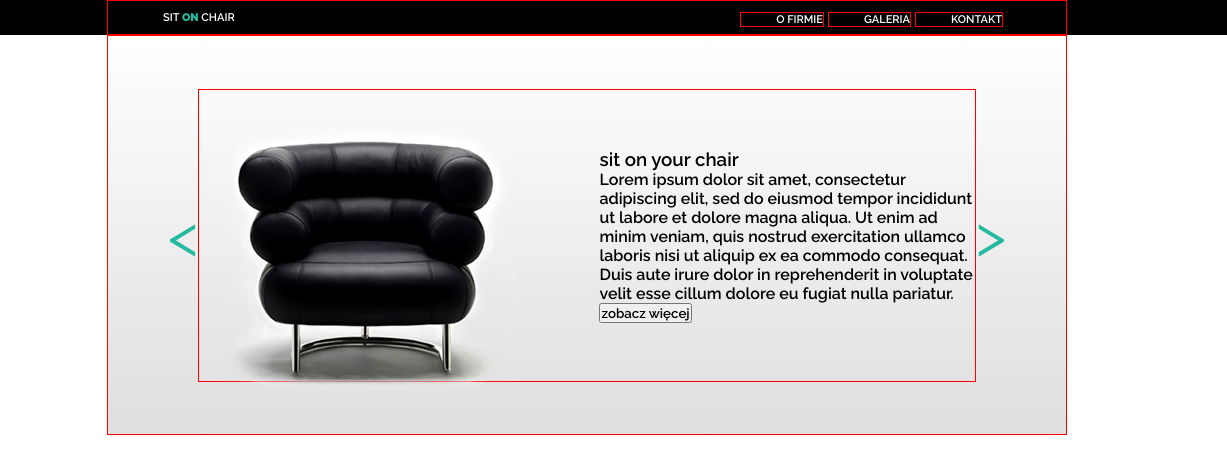
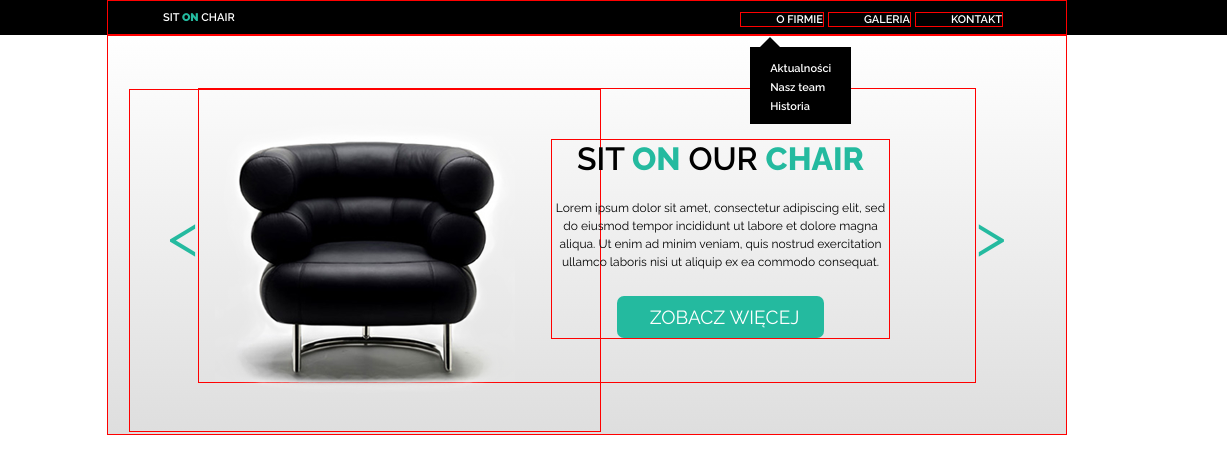
Before and after one commit to wmasicz/CodersLab-Workshop, a plain HTML site: page index.html in a window 1280 px wide. Shown: the top 451 px of the page, 53-1280 px from the left. Drawn offline with Linux system fonts and the light colour scheme.

Commit message:
finished 1st section

```diff
--- a/css/style.css
+++ b/css/style.css
@@ -48,10 +48,11 @@
 }
 
 .menu__element {
+    position: relative;
     display: inline-block;
 }
 
-.menu__element a {
+.menu__element>a {
     position: relative;
     padding-left: 35px;
     font-size: 11px;
@@ -63,19 +64,38 @@
     border: 1px solid red;
 }
 
-.menu__element:first-child::after {
-    content: '';
-
+ .menu__dropdown {
+    position: absolute;
+    left: 10px;
+    padding: 10px 10px 10px 5px;
+    background: #000000;
+     top: calc(100% + 20px);
 }
 
-.menu__dropdown {
-    position: absolute;
-    left: 890px;
-    display: none;
-    padding: 10px 10px 10px 5px;
-    width: 110px;
+ .menu__dropdown::before {
+     position: absolute;
+     top: -10px;
+     content: '';
+    width: 0;
+    height: 0;
+    border-left: 10px solid transparent;
+    border-right: 10px solid transparent;
+
+    border-bottom: 10px solid black;
+ }
+
+ul.menu__dropdown {
+    list-style-type: none;
+    padding: 10px;
+}
+
+.dropdown__element>a {
+    padding: 10px;
+    font-size: 11px;
+    font-weight: 600;
+    text-decoration: none;
+    text-transform: initial;
     color: #FFFFFF;
-    background: #000000;
 }
 
 /* sekcja 1 */
@@ -111,10 +131,50 @@
 
 .box__photo {
     margin-left: -70px;
+    margin-right: -50px;
     margin-bottom: -50px;
+
+    border: 1px solid red;
 }
 
 .box__content {
-    margin-top: auto;
-    margin-bottom: auto;
+    display: flex;
+    align-items: center;
+    flex-direction: column;
+    align-self: flex-start;
+    margin-top: 50px;
+    margin-right: 85px;
+
+    border: 1px solid red;
 }
+
+.box__content h3 {
+    text-transform: uppercase;
+    font-size: 32px;
+    margin-bottom: 22px;
+}
+
+.box__content h3 span {
+    font-weight: 800;
+    color: #24ba9f;
+}
+
+.box__content p {
+    margin-bottom: 25px;
+    text-align: center;
+    font-size: 12px;
+    font-weight: lighter;
+    line-height: 150%;
+}
+
+.box__content button {
+    padding: 10px 25px 10px 33px;
+
+    font-size: 19px;
+    font-weight: 400;
+    text-transform: uppercase;
+    color: #FFFFFF;
+    background: #24ba9f;
+    border: 0;
+    border-radius: 7px;
+}
--- a/index.html
+++ b/index.html
@@ -14,9 +14,9 @@
                 <ul class="menu__content">
                     <li class="menu__element"><a href="#">o firmie</a>
                         <ul class="menu__dropdown">
-                            <li><a href="#">Aktualności</a></li>
-                            <li><a href="#">Nasz team</a></li>
-                            <li><a href="#">Historia</a></li>
+                            <li class="dropdown__element"><a href="#">Aktualności</a></li>
+                            <li class="dropdown__element"><a href="#">Nasz team</a></li>
+                            <li class="dropdown__element"><a href="#">Historia</a></li>
                         </ul>
                     </li>
                     <li class="menu__element"><a href="#">galeria</a></li>
@@ -33,11 +33,10 @@
                         <img src="images/black_chair.png" alt="black_chair">
                     </div>
                     <div class="box__content">
-                        <h3>sit on your chair</h3>
+                        <h3>sit <span>on</span> our <span>chair</span></h3>
                         <p> Lorem ipsum dolor sit amet, consectetur adipiscing elit, sed do eiusmod tempor incididunt ut labore
                             et dolore magna aliqua. Ut enim ad minim veniam, quis nostrud exercitation ullamco laboris nisi ut
-                            aliquip ex ea commodo consequat. Duis aute irure dolor in reprehenderit in voluptate velit esse
-                            cillum dolore eu fugiat nulla pariatur.</p>
+                            aliquip ex ea commodo consequat.</p>
                         <button>zobacz więcej</button>
                     </div>
                 </article>
```
